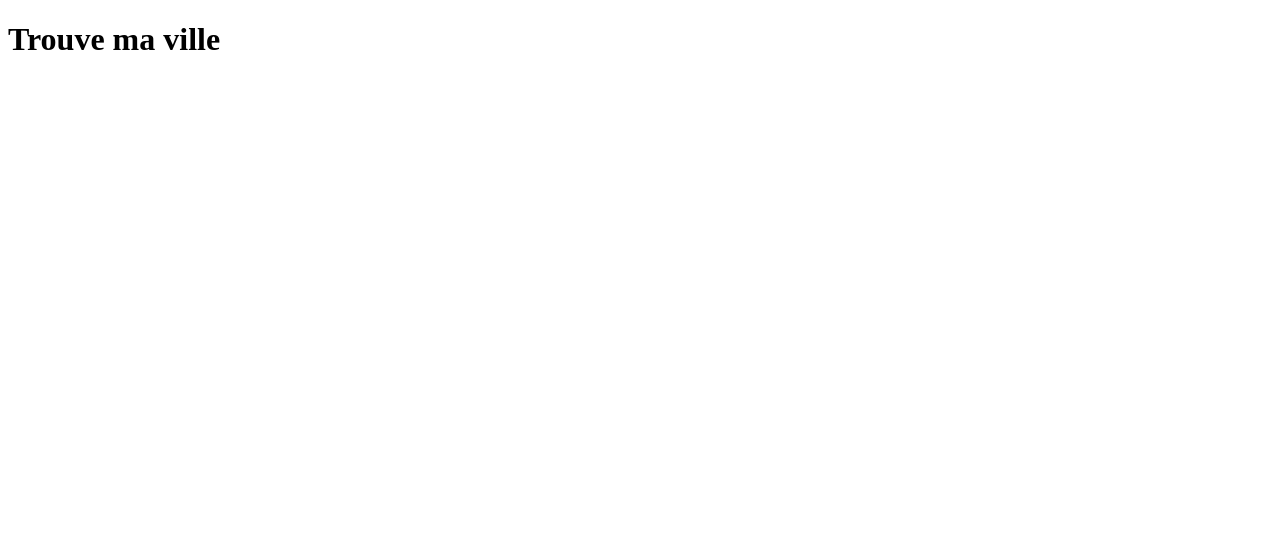
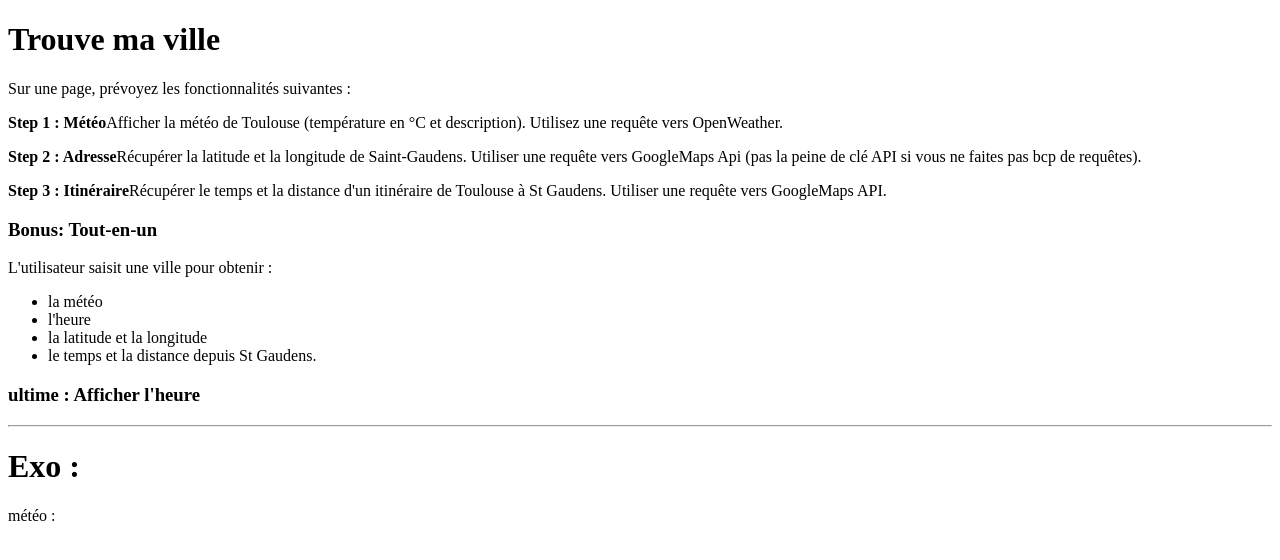
Before and after one commit to Gyozmo/semaine7, a website: page Trouve ma ville/index.html in a window 1280 px wide. Drawn offline with nearby package versions, Linux system fonts and the light colour scheme; no server answers.

Commit message:
time+lon+lat

```diff
--- a/Trouve ma ville/index.html
+++ b/Trouve ma ville/index.html
@@ -1,5 +1,6 @@
 <!DOCTYPE html>
 <html>
+
 <head>
     <meta charset="utf-8" />
     <meta http-equiv="X-UA-Compatible" content="IE=edge">
@@ -9,7 +10,40 @@
     <script src="node_modules/jquery/dist/jquery.min.js"></script>
     <script src="main.js"></script>
 </head>
+
 <body>
     <h1>Trouve ma ville</h1>
+
+    <p>Sur une page, prévoyez les fonctionnalités suivantes :</p>
+    <p>
+        <strong>Step 1 : Météo</strong>Afficher la météo de Toulouse (température en °C et description). Utilisez une requête vers
+        OpenWeather.</p>
+
+    <p>
+        <strong>Step 2 : Adresse</strong>Récupérer la latitude et la longitude de Saint-Gaudens. Utiliser une requête vers GoogleMaps
+        Api (pas la peine de clé API si vous ne faites pas bcp de requêtes).</p>
+
+    <p>
+        <strong>Step 3 : Itinéraire</strong>Récupérer le temps et la distance d'un itinéraire de Toulouse à St Gaudens. Utiliser
+        une requête vers GoogleMaps API.</p>
+
+    <h3>Bonus: Tout-en-un</h3>
+    <p>L'utilisateur saisit une ville pour obtenir :</p>
+
+    <ul>
+        <li>la météo</li>
+        <li>l'heure</li>
+        <li>la latitude et la longitude</li>
+        <li>le temps et la distance depuis St Gaudens.</li>
+    </ul>
+
+    <h3>ultime : Afficher l'heure</h3>
+
+    <hr>
+
+    <h1>Exo : </h1>
+    <p id="meteo">météo : </p>
+
 </body>
+
 </html>
--- a/Trouve ma ville/main.js
+++ b/Trouve ma ville/main.js
@@ -9,7 +9,16 @@ let weather = "api.openweathermap.org/data/2.5/weather?q=Toulouse,fr&appid=d58b2
 //     }
 //   });
 
-$.getJSON('http://api.openweathermap.org/data/2.5/weather?q=Toulouse,fr&appid=d58b214415a07a0b03c33ff4a8eb49e1',function(data){
-    console.log(data.main.temp_max);
+$.getJSON('http://api.openweathermap.org/data/2.5/weather?q=Toulouse,fr&appid=d58b214415a07a0b03c33ff4a8eb49e1', function (data) {
+    $('#meteo').after('latitude : '+data.coord.lat+'<br>');
+    $('#meteo').after('longitude : '+data.coord.lon+'<br>');
+    $('#meteo').after('temps : '+data.weather[0].main+'<br>');
 
 })
+
+
+$.getJSON('http://api.timezonedb.com/v2/convert-time-zone?key=YOUR_API_KEY&format=json&from=America/Los_Angeles&to=Australia/Sydney&time=1464793200', function (data) {
+    console.log(data);
+
+})
+'http://api.timezonedb.com/v2/convert-time-zone?key=YOUR_API_KEY&format=json&from=America/Los_Angeles&to=Australia/Sydney&time=1464793200'
```
